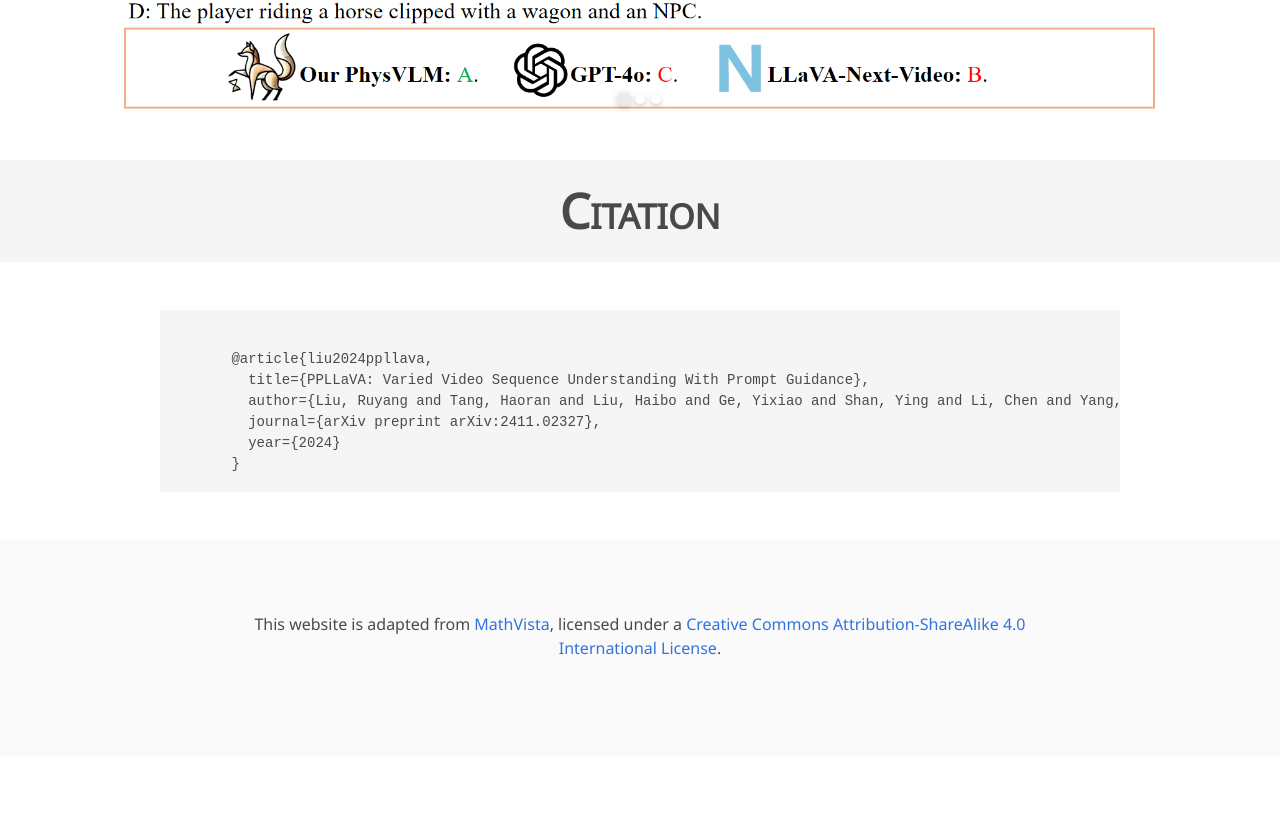
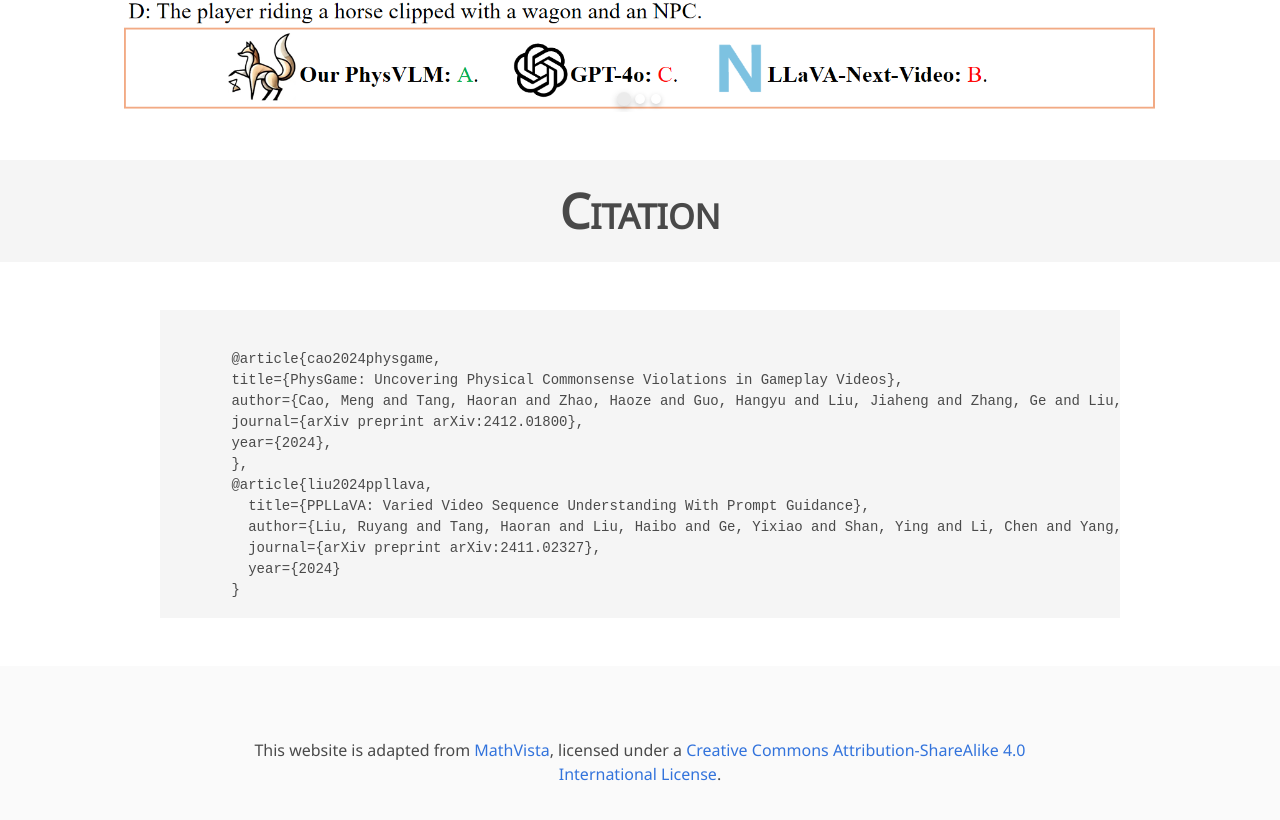
Before and after one commit to PhysGame/PhysGame.github.io, a plain HTML site: page index.html in a window 1280 px wide. Shown: the part 5504-6324 px from the top of the page. Before the commit the page ends 6260 px from the top, so only its background shows below. Drawn offline with nearby package versions, Linux system fonts and the light colour scheme; a script that the page names is missing; some icons are missing; a web font is replaced by a local one.

Commit message:
Update index.html

```diff
--- a/index.html
+++ b/index.html
@@ -1216,6 +1216,12 @@
 <section class="section" id="BibTeX">
   <div class="container is-max-desktop content">
     <pre><code>
+      @article{cao2024physgame,
+      title={PhysGame: Uncovering Physical Commonsense Violations in Gameplay Videos},
+      author={Cao, Meng and Tang, Haoran and Zhao, Haoze and Guo, Hangyu and Liu, Jiaheng and Zhang, Ge and Liu, Ruyang and Sun, Qiang and Reid, Ian and Liang, Xiaodan},
+      journal={arXiv preprint arXiv:2412.01800},
+      year={2024},
+      },
       @article{liu2024ppllava,
         title={PPLLaVA: Varied Video Sequence Understanding With Prompt Guidance},
         author={Liu, Ruyang and Tang, Haoran and Liu, Haibo and Ge, Yixiao and Shan, Ying and Li, Chen and Yang, Jiankun},
```
